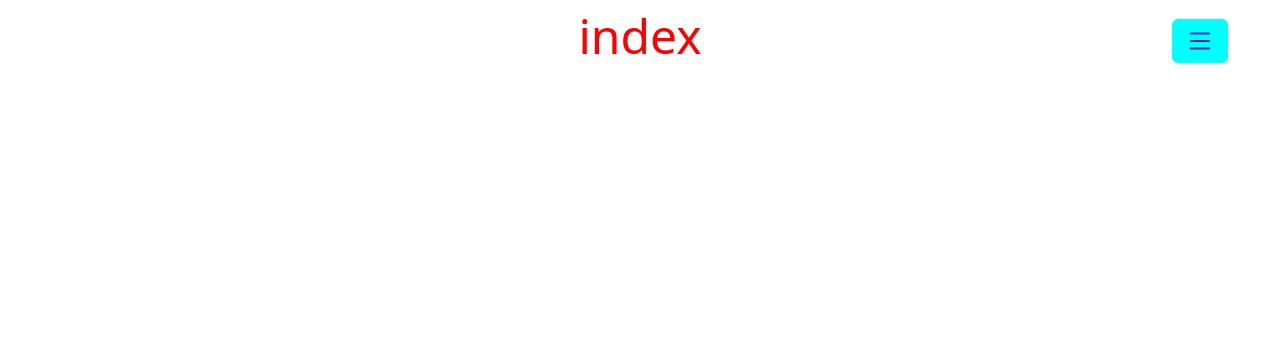
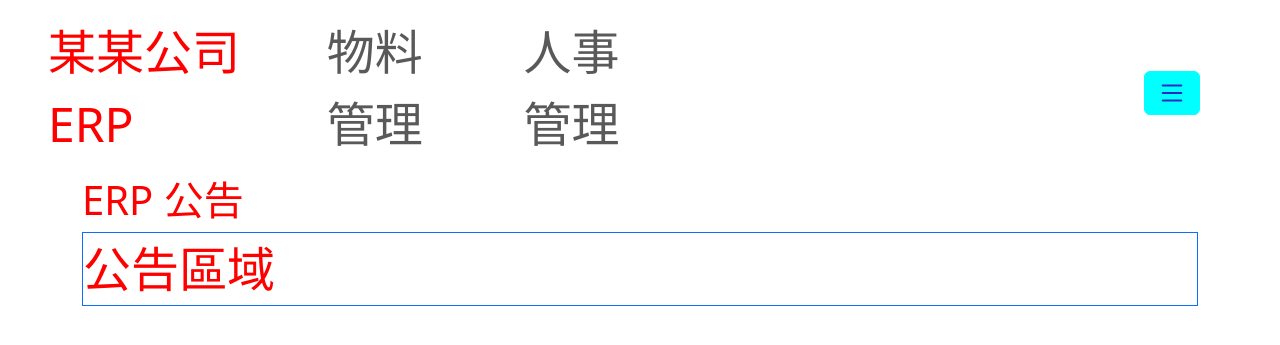
Before and after one commit to kinqston34/web_system2, a Django app: page /index in a window 1280 px wide. Shown: the top 345 px of the page. Run offline with Django 5.2, Linux system fonts and the light colour scheme; some libraries are stand-ins or nearby versions.

Commit message:
mainapp index 設計新增

```diff
--- a/templates/index.html
+++ b/templates/index.html
@@ -12,11 +12,24 @@
 
 </head>
 <body>
-    <header class="container">
-        <div class="row justify-content-center">
-            <div class="col-5 text-center">
-                index
+    <header class="container-fluid">
+        <div class="row">
+
+            <nav class="col ms-5 navbar navbar-expand-lg">
+                <div class="navbar-fluid">某某公司 ERP</div>
+                <div class="collapse navbar-collapse">
+                    <ul class="navbar-nav">
+                        <li class="nav-item ms-5">
+                            <a href="{% url 'CMS:login' %}" class="nav-link">物料管理</a>
+                        </li>
+                        <li class="nav-item ms-5">
+                            <a href="{% url 'HRM:login' %}" class="nav-link">人事管理</a>
+                        </li>
+
+                    </ul>
                 </div>
+            </nav>
+            <nav class="col navbar justify-content-end">
                 <div class="col dropdown header-icon">
                     <a href="#" class="btn" role="button" id="dropdownMenuLink" data-bs-toggle="dropdown" aria-expanded="false">
                         <i class="bi bi-list">
@@ -26,14 +39,21 @@
                         </i>
                     </a>
 
-                <ul class="dropdown-menu">
+                    <ul class="dropdown-menu dropdown-menu-end">
                         <li class="dropdown-item"><a href="{% url 'mainapp:login' %}">登入</a></li>
                         <li class="dropdown-item"><a href="">註冊</a></li>
                         <li class="dropdown-item"><a href=""></a></li>
                     </ul>
                 </div>
+            </nav>
         </div>
+    </header>
 
-    </header>
+    <main class="container main">
+        <h1>ERP 公告</h1>
+        <div class="border border-primary">
+            公告區域
+        </div>
+    </main>
 </body>
 </html>
```
Lines whose indentation alone changed are shown as unchanged.
